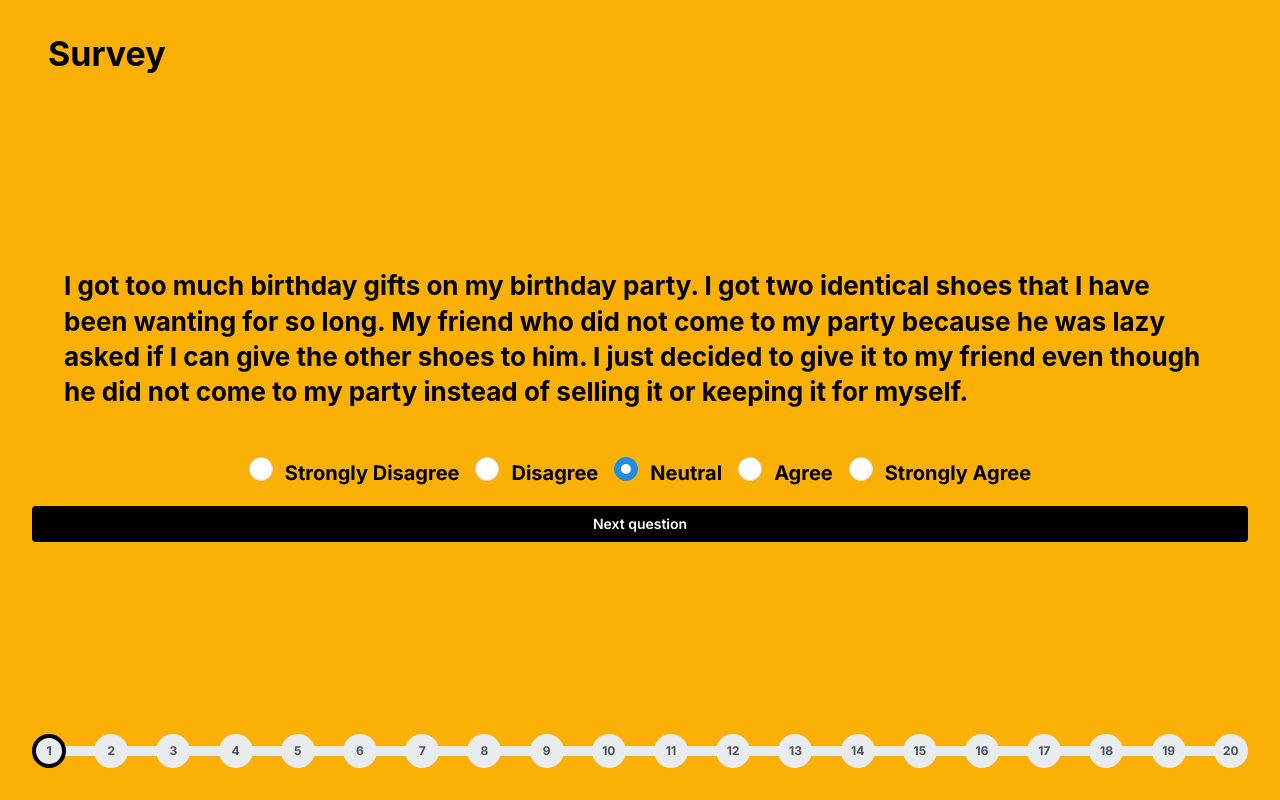
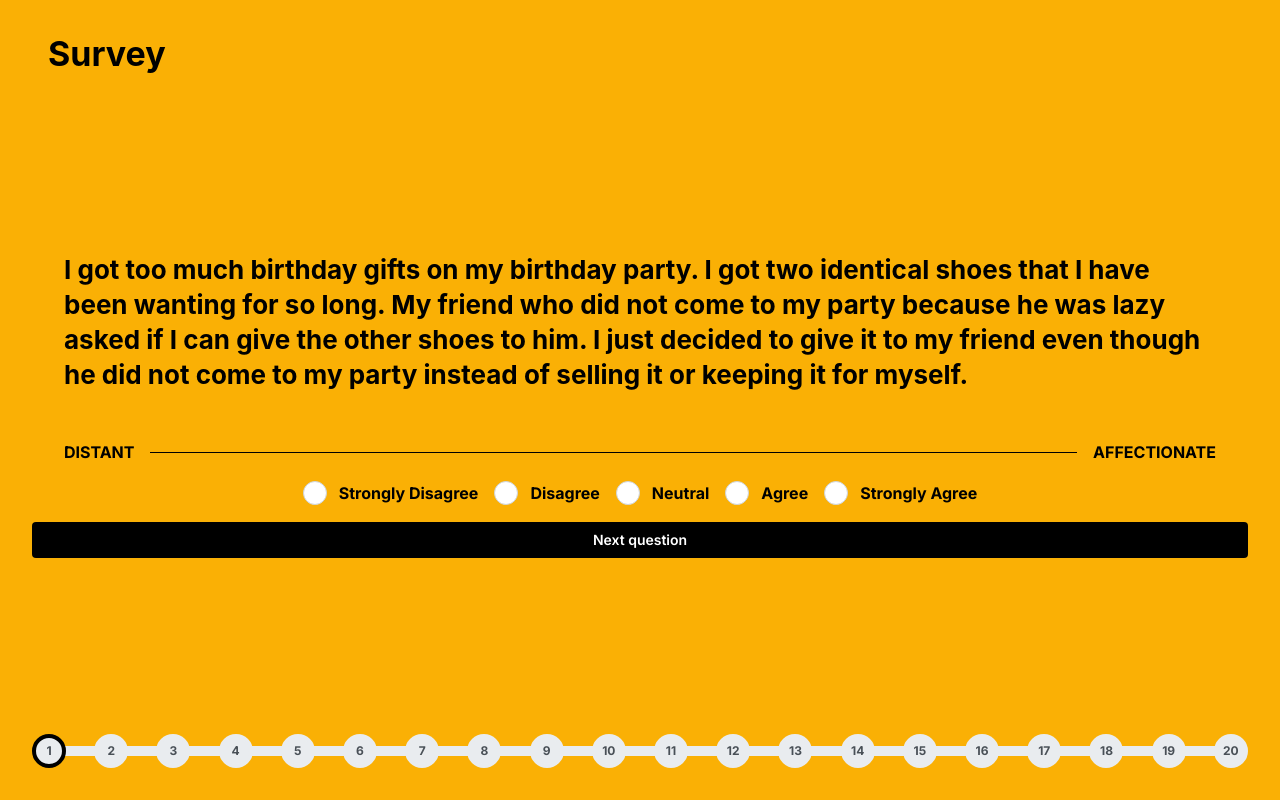
Before and after one commit to migsmo/8Sentimentals, a Next.js app: page /survey in a window 1280 px wide. Built offline with nearby package versions, Linux system fonts and the light colour scheme.

Commit message:
UIPDATE likert scale

```diff
--- a/components/likert-scale/likert-scale.component.tsx
+++ b/components/likert-scale/likert-scale.component.tsx
@@ -1,12 +1,9 @@
-import { Group, Radio, RadioGroup, Text } from '@mantine/core';
+import { Divider, Group, Radio, RadioGroup, Text } from '@mantine/core';
 import { UseFormReturnType } from '@mantine/form';
+import { SurveyForm, SurveyQuestion, SurveyResponse } from '../../interfaces';
 
 export default function LikertScale(props: Props) {
-  const { form, currentQuestionId } = props;
-
-  const responseIdx = form.values.responses.findIndex(
-    (response) => response.qId === currentQuestionId
-  );
+  const { form, question } = props;
 
   const options = [
     { value: '1', label: 'Strongly Disagree' },
@@ -18,7 +15,29 @@ export default function LikertScale(props: Props) {
 
   return (
     <>
-      <RadioGroup value={form.values.responses[responseIdx]?.answer || '3'}>
+      <Group justify='space-between' w='100%' wrap='nowrap'>
+        <Text size={'md'} fw={700}>
+          {question.disagree}
+        </Text>
+        <Divider color='black' orientation='horizontal' w='100%' />
+        <Text size={'md'} fw={700}>
+          {question.agree}
+        </Text>
+      </Group>
+
+      <RadioGroup
+        value={form.values.responses[form.values.currentQuestionIdx]?.answer}
+        onChange={(value) => {
+          const response: SurveyResponse = {
+            qId: question.id,
+            answer: value,
+          };
+          form.setFieldValue(
+            `responses.${form.values.currentQuestionIdx}`,
+            response
+          );
+        }}
+      >
         <Group>
           {options.map((option) => (
             <Radio
@@ -26,13 +45,7 @@ export default function LikertScale(props: Props) {
               key={option.value}
               value={option.value}
               label={
-                <Text
-                  size={'xl'}
-                  fw={700}
-                  style={{
-                    body: {},
-                  }}
-                >
+                <Text size={'md'} fw={700}>
                   {option.label}
                 </Text>
               }
@@ -46,5 +59,5 @@ export default function LikertScale(props: Props) {
 
 interface Props {
   form: UseFormReturnType<SurveyForm, (values: SurveyForm) => SurveyForm>;
-  currentQuestionId: number;
+  question: SurveyQuestion;
 }
```
Also changed, not shown: interfaces/index.ts (+17 -6 lines).
